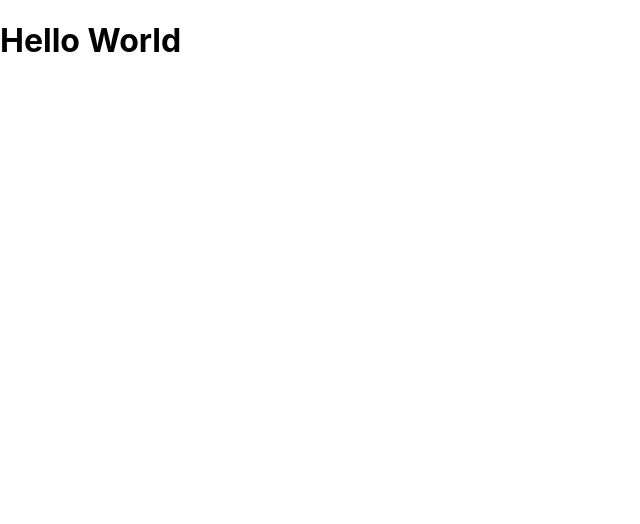
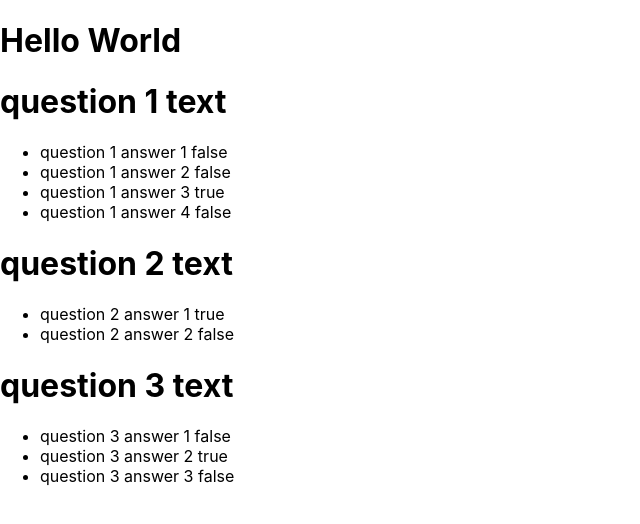
Before and after one commit to jlaluces123/Secure-Now-React-Project, a React (Create React App) app in the folder quiz-app/: page /quiz in a window 1280 px wide. Shown: the top 524 px of the page, without its empty margins (0-640 px from the left). Built offline with nearby package versions, Linux system fonts and the light colour scheme.

Commit message:
Choosing Answers Functionality: when clicking on any of the answers, if the answer is correct or not an alert will display showing the result

```diff
--- a/quiz-app/src/App.js
+++ b/quiz-app/src/App.js
@@ -1,15 +1,33 @@
 import React, { useState, useEffect } from 'react';
-import logo from './logo.svg';
 import './App.css';
 
 import quizData from './data/data.json';
+import { Switch, Route } from 'react-router-dom';
+import Home from './components/Home';
+import Quiz from './components/Quiz';
+import Results from './components/Results';
 
 function App() {
     useEffect(() => {
         console.log(quizData);
     }, []);
 
-    return <h1>Hello World</h1>;
+    return (
+        <Switch>
+            <Route exact path='/'>
+                <Home title={quizData.title} />
+            </Route>
+            <Route path='/quiz'>
+                <Quiz
+                    questions={quizData.questions_answers}
+                    score={quizData.score}
+                />
+            </Route>
+            <Route path='/results'>
+                <Results />
+            </Route>
+        </Switch>
+    );
 }
 
 export default App;
--- /dev/null
+++ b/quiz-app/src/components/Home.js
@@ -0,0 +1,13 @@
+import React, { useState, useEffect } from 'react';
+import { Link } from 'react-router-dom';
+
+const Home = ({ title }) => {
+    return (
+        <div>
+            <h1>Welcome To The Quiz</h1>
+            <Link to='/quiz/'>Start {title}</Link>
+        </div>
+    );
+};
+
+export default Home;
--- /dev/null
+++ b/quiz-app/src/components/Question.js
@@ -0,0 +1,35 @@
+import React, { useState, useEffect } from 'react';
+
+const Question = (props) => {
+    const handleClick = (e) => {
+        e.preventDefault();
+        let result = e.target.dataset.true;
+
+        if (result === 'true') {
+            alert('Correct!');
+        } else {
+            alert('Incorrect');
+        }
+    };
+
+    return (
+        <div>
+            <h1>{props.question.text}</h1>
+            <ul>
+                {props.question.answers.map((answer) => {
+                    return (
+                        <li
+                            onClick={(e) => handleClick(e)}
+                            key={answer.id}
+                            data-true={answer.is_true}
+                        >
+                            {answer.text}
+                        </li>
+                    );
+                })}
+            </ul>
+        </div>
+    );
+};
+
+export default Question;
--- /dev/null
+++ b/quiz-app/src/components/Quiz.js
@@ -0,0 +1,23 @@
+import React, { useState, useEffect } from 'react';
+import Question from './Question';
+
+// Takes in an array of questions and displays the Question Component
+
+const Quiz = ({ questions }) => {
+    const [score, setScore] = useState(0);
+
+    useEffect(() => {
+        console.log(questions);
+    }, []);
+
+    return (
+        <div>
+            <h1>Hello World</h1>
+            {questions.map((question) => {
+                return <Question key={question.id} question={question} />;
+            })}
+        </div>
+    );
+};
+
+export default Quiz;
--- /dev/null
+++ b/quiz-app/src/components/Results.js
@@ -0,0 +1,7 @@
+import React, { useState, useEffect } from 'react';
+
+const Results = () => {
+    return <h1>You Scored: []</h1>;
+};
+
+export default Results;
--- a/quiz-app/src/index.js
+++ b/quiz-app/src/index.js
@@ -3,12 +3,15 @@ import ReactDOM from 'react-dom';
 import './index.css';
 import App from './App';
 import reportWebVitals from './reportWebVitals';
+import { BrowserRouter } from 'react-router-dom';
 
 ReactDOM.render(
-  <React.StrictMode>
-    <App />
-  </React.StrictMode>,
-  document.getElementById('root')
+    <React.StrictMode>
+        <BrowserRouter>
+            <App />
+        </BrowserRouter>
+    </React.StrictMode>,
+    document.getElementById('root')
 );
 
 // If you want to start measuring performance in your app, pass a function
```
